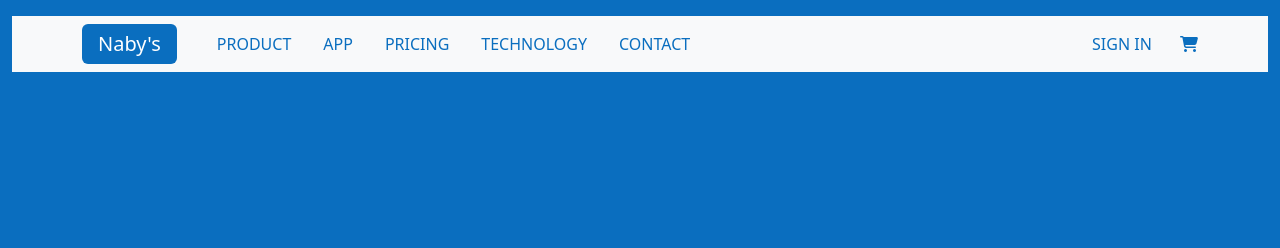
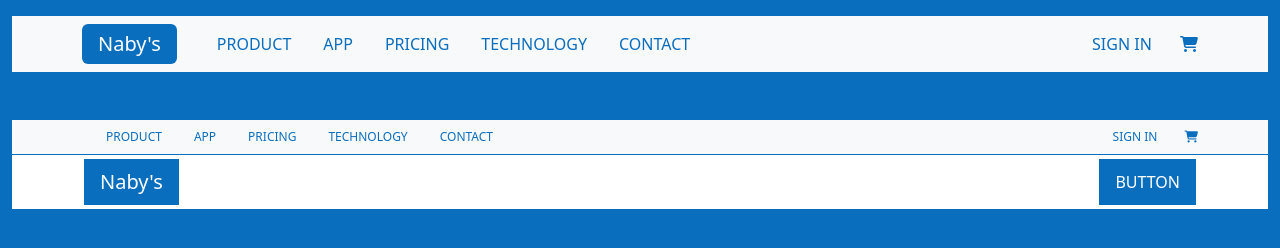
Before and after one commit to Naby-04/navigation-bar-styles, a plain HTML site: page index.html in a window 1280 px wide. Drawn offline with nearby package versions, Linux system fonts and the light colour scheme.

Commit message:
2e navbar

```diff
--- a/index.html
+++ b/index.html
@@ -68,10 +68,10 @@
                   <a class="nav-link ms-3" href="#">PRICING</a>
                 </li>
                 <li class="nav-item">
-                  <a class="nav-link ms-3">TECHNOLOGY</a>
+                  <a class="nav-link ms-3" href="#">TECHNOLOGY</a>
                 </li>
                 <li class="nav-item">
-                  <a class="nav-link ms-3">CONTACT</a>
+                  <a class="nav-link ms-3" href="#">CONTACT</a>
                 </li>
               </ul>
               <div class="user-area py-2 ms-3">
@@ -84,7 +84,58 @@
       </section>
       <!-- 1e style exit -->
       <!-- 2e style -->
-      <section class="style-2 mt-5"></section>
+      <section class="style-2 mt-5">
+        <nav class="navbar navbar-expand-md bg-light">
+          <div class="container">
+            <a class="navbar-brand px-3 rounded-2 d-none" href="#">Naby's</a>
+            <button
+              class="navbar-toggler"
+              type="button"
+              data-bs-toggle="collapse"
+              data-bs-target="#navbarNav"
+              aria-controls="navbarNav"
+              aria-expanded="false"
+              aria-label="Toggle navigation"
+            >
+              <span class="navbar-toggler-icon"></span>
+            </button>
+            <div
+              class="collapse navbar-collapse justify-content-between"
+              id="navbarNav"
+            >
+              <ul class="navbar-nav">
+                <li class="nav-item">
+                  <a class="nav-link active ms-3" aria-current="page" href="#"
+                    >PRODUCT</a
+                  >
+                </li>
+                <li class="nav-item">
+                  <a class="nav-link ms-3" href="#">APP</a>
+                </li>
+                <li class="nav-item">
+                  <a class="nav-link ms-3" href="#">PRICING</a>
+                </li>
+                <li class="nav-item">
+                  <a class="nav-link ms-3" href="#">TECHNOLOGY</a>
+                </li>
+                <li class="nav-item">
+                  <a class="nav-link ms-3" href="#">CONTACT</a>
+                </li>
+              </ul>
+              <div class="user-area py-2 ms-3">
+                <button class="me-4">SIGN IN</button>
+                <i class="fa-solid fa-cart-shopping"></i>
+              </div>
+            </div>
+          </div>
+        </nav>
+        <div class="second-nav w-100 px-5 py-1">
+          <div class="px-4 d-flex justify-content-between">
+            <a class="navbar-brand px-3 py-2 fs-5" href="#">Naby's</a>
+            <button class="px-3">BUTTON</button>
+          </div>
+        </div>
+      </section>
       <!-- 2e style exit -->
       <!-- 3e style -->
       <section class="style-3 mt-5"></section>
--- a/style.css
+++ b/style.css
@@ -2,6 +2,7 @@
   margin: 0;
   padding: 0;
   border: none;
+  /* border: 1px solid red; */
 }
 /* root */
 :root {
@@ -9,6 +10,7 @@
   --secondary-color: #fff;
   /* text-color */
   --text-blue: #0a6ebf;
+  --text-white: #fff;
   /* background */
   --background: #e1effd;
   /* border */
@@ -40,8 +42,43 @@ i {
   color: var(--primary-color);
 }
 /* 1e style  */
-.style-1 button {
+.style-1 button,
+.style-2 button {
   background: none;
   color: var(--text-blue);
 }
 /* 1e style exit  */
+/* 2e style  */
+.style-2 .navbar {
+  font-size: 12px;
+  padding: 0;
+}
+.style-2 li a,
+.style-2 .user-area button {
+  font-size: 12px !important;
+  font-weight: 500;
+}
+.second-nav {
+  background: #fff;
+  border-top: 1px solid var(--button-border);
+}
+.second-nav button {
+  background: var(--primary-color);
+  color: var(--text-white);
+  /* border-radius: 5px; */
+}
+@media screen and (max-width: 770px) {
+  .style-2 .navbar {
+    padding: 10px 0px;
+  }
+  .second-nav {
+    display: none;
+  }
+  .style-2 .navbar-brand {
+    display: block !important;
+  }
+  .user-area i {
+    display: none;
+  }
+}
+/* 2e style exit  */
```
